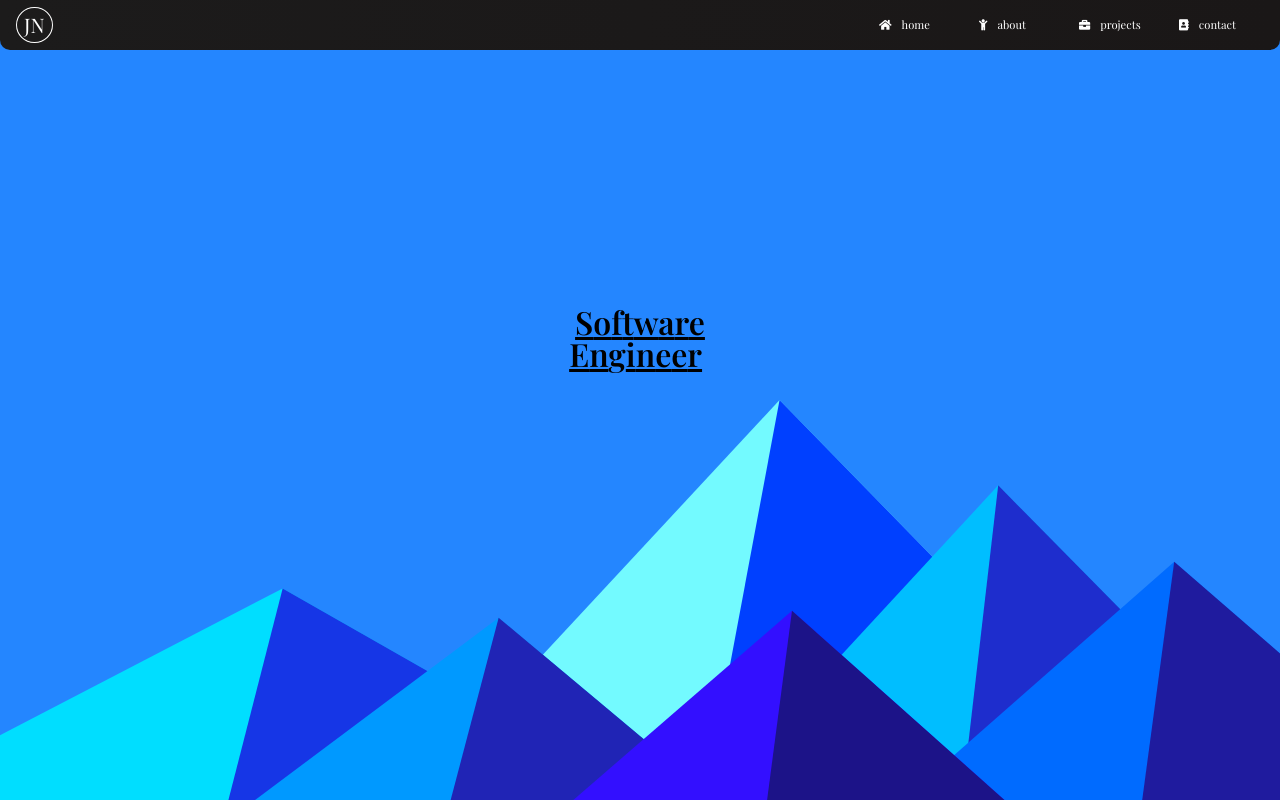
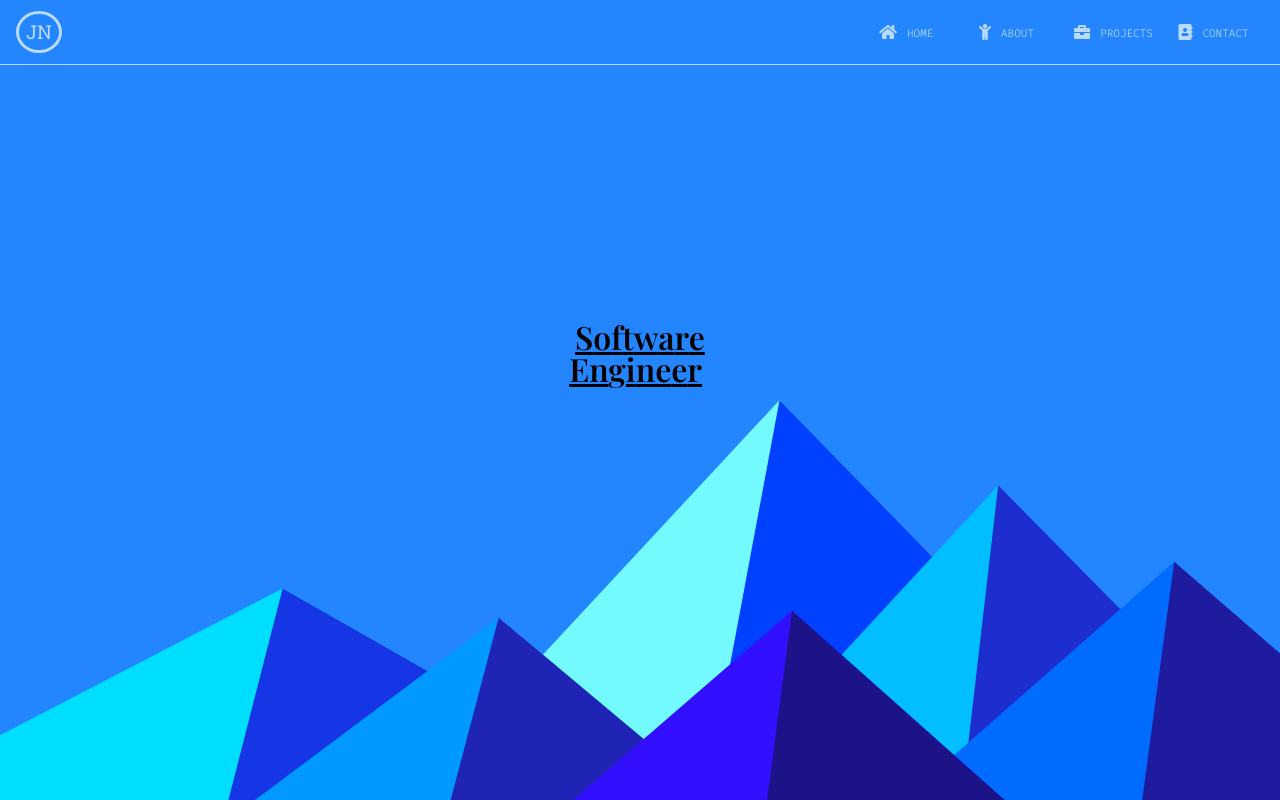
Before and after one commit to jason-nordheim/personal-website, a React (Create React App) app: page / in a window 1280 px wide. Built offline with nearby package versions, Linux system fonts and the light colour scheme; a web font is replaced by a local one.

Commit message:
lots of styling to streamline the experience

```diff
--- a/src/components/NavBar.css
+++ b/src/components/NavBar.css
@@ -1,17 +1,18 @@
 @import url("https://fonts.googleapis.com/css2?family=Fira+Code:wght@300;400;500;600;700&display=swap");
-:root {
-  --nav-height: 50px;
-  --desktop-font-size: 20px;
+.page {
+  z-index: 0;
 }
-
+.navbar div, .navbar span, .navbar p, .navbar-items, .navbar-logo {
+  font-family: "Fira Code", monospace;
+  z-index: 1;
+}
 .navbar {
-  font-family: "Fira Code", monospace;
-  background: linear-gradient(90deg, rgb(28, 27, 27) 0%, rgb(26, 23, 23) 100%);
-  height: var(--nav-height);
+  background-color: #2486ff;
+  height: 4rem;
   display: grid;
   grid-template-columns: 100px auto;
-  border-bottom-left-radius: 10px;
-  border-bottom-right-radius: 10px;
+  grid-template-rows: 100%;
+  border-bottom: 1px solid #badbff;
 }
 .navbar-right,
 .navbar-left {
@@ -21,23 +22,26 @@
   align-content: center;
   justify-content: flex-end;
 }
-
 .navbar-logo {
+  font-family: var(--font-text-alt);
+  line-height: 1.4rem;
+  font-size: 1.2rem;
+  display: flex;
   margin-left: 1rem;
-  color: #fff;
+  color: #badbff;
   align-self: center;
   cursor: pointer;
   text-decoration: none;
   padding: 7px;
   border-radius: 50%;
-  border: 1px solid white;
+  border: 3px solid #badbff;
   font-stretch: extra-condensed;
-  font-size: var(--desktop-font-size);
   transition: all 0.2s ease-in-out;
+  z-index: 5;
 }
 .navbar-logo:hover {
-  border: 1px solid #1888ff;
-  color: #1888ff;
+  border: 3px solid white;
+  color:white;
 }
 .navbar-menu {
   display: flex;
@@ -53,7 +57,7 @@
 }
 
 .navbar-links {
-  color: white;
+  color: #badbff;
   text-decoration: none;
   display: flex;
   flex-direction: row;
@@ -61,7 +65,6 @@
   margin: 0 15px;
   height: 100%;
   width: 100%;
-  font-size: 1.1rem;
 }
 /* typewriter link */
 .navbar-links > * {
@@ -70,10 +73,16 @@
   align-items: center;
   justify-items: start;
   min-width: fit-content;
-  font-size: 0.7rem;
+  font-size: 1rem;
 }
-.navbar-links > div {
+.navbar-links > div.Typewriter {
   margin-right: auto;
+}
+.navbar .Typewriter__wrapper {
+  font-variant: small-caps;
+  font-weight: 300;
+  font-stretch: ultra-condensed;
+  transition: all 0.2s ease-in-out;
 }
 .navbar-links > i {
   min-width: unset;
@@ -81,72 +90,91 @@
   margin-right: 10px;
 }
 .navbar-links:hover {
-  color: #1888ff;
+  color: white;
   transition: all 0.2s ease-in-out;
 }
 .navbar-links:hover > div {
+  padding-left: 1px;
+  transition: all 0.2s ease-in-out;
   text-decoration: underline;
 }
-
-.navbar-links-mobile {
-  display: none;
-}
-
 .navbar-menu-icon {
   display: none;
 }
 
-@media screen and (max-width: 500px) {
+@media screen and (max-width: 550px) {
+  .navbar-menu.active, .navbar .fa-bars, .navbar-menu, .navbar .fa-times, .navbar-menu.active .navbar-items, .navbar .navbar-links, .navbar-menu.active .navbar-items .navbar-links {
+    transition: all 1s ease-in-out 0s;
+  }
+  .navbar-right {
+    grid-row: 1;
+    grid-column: 2;
+    align-items: center;
+    margin-right: 1.5rem;
+  }
+  .navbar .fa-bars {
+    font-size: 1.2rem;
+  }
   .navbar-menu {
-    display: flex;
-    flex-direction: column;
-    justify-content: flex-start;
-    padding-top: 50px;
-    width: 100vw;
-    height: 100vh;
-    position: absolute;
-    left: -100%;
+    display: none;
     opacity: 1;
-    z-index: 0;
     margin: 0;
-    transition: all 0.5s ease;
   }
   .fa-times {
-    z-index: 1;
     color: white;
+    margin-right: 1rem;
   }
   .navbar-menu.active {
-    background: #242222;
-    left: 0;
+    position: absolute;
+    display: flex;
+    justify-content: flex-start;
+    flex-direction: column;
+    margin-top: 4rem;
+    top: 0;
+    left: -100vw;
+    width: 100vw;
+    height: 100%;
+    background-color: #2486ff;
+    opacity: 0.9;
+    z-index: 0;
+    transform: translateX(100vw);
+  }
+  .navbar .navbar-logo {
+    position: absolute;
+    z-index: 1;
     opacity: 1;
-    transition: all 0.5s ease-in-out;
-    z-index: 0;
-  }
-  .navbar-logo {
-    position: absolute;
     color: #fff;
-    left: calc(50% - var(--desktop-font-size));
+    left: calc(50% - (var(--desktop-font-size) + 4px));
     height: calc(var(--desktop-font-size) + 2px);
     width: calc(var(--desktop-font-size) + 2px);
     border: none;
     display: flex;
     place-content: center;
-    z-index: 1;
   }
   .navbar-menu-icon {
-    display: block;
+    /* display: block;
     position: absolute;
     top: 0;
     right: 0;
-    transform: translate(-100%, 60%);
+    transform: translate(-100%, 60%); */
+    position: relative;
+    display: block;
     cursor: pointer;
     color: #fff;
     font-size: 1.4rem;
-    z-index: 1;
   }
   .navbar-items {
     height: unset;
-    width: 100%;
+    width: 100vw;
+  }
+  .navbar-menu .navbar-items .navbar-links > span,
+  .navbar-menu .navbar-items .navbar-links > div {
+    opacity: 0;
+    margin-right: 100vw;
+  }
+  .navbar-menu.active .navbar-items .navbar-links > *{
+    opacity: 1;
+    margin-right: 0;
   }
   .navbar-links {
     font-size: larger;
```
